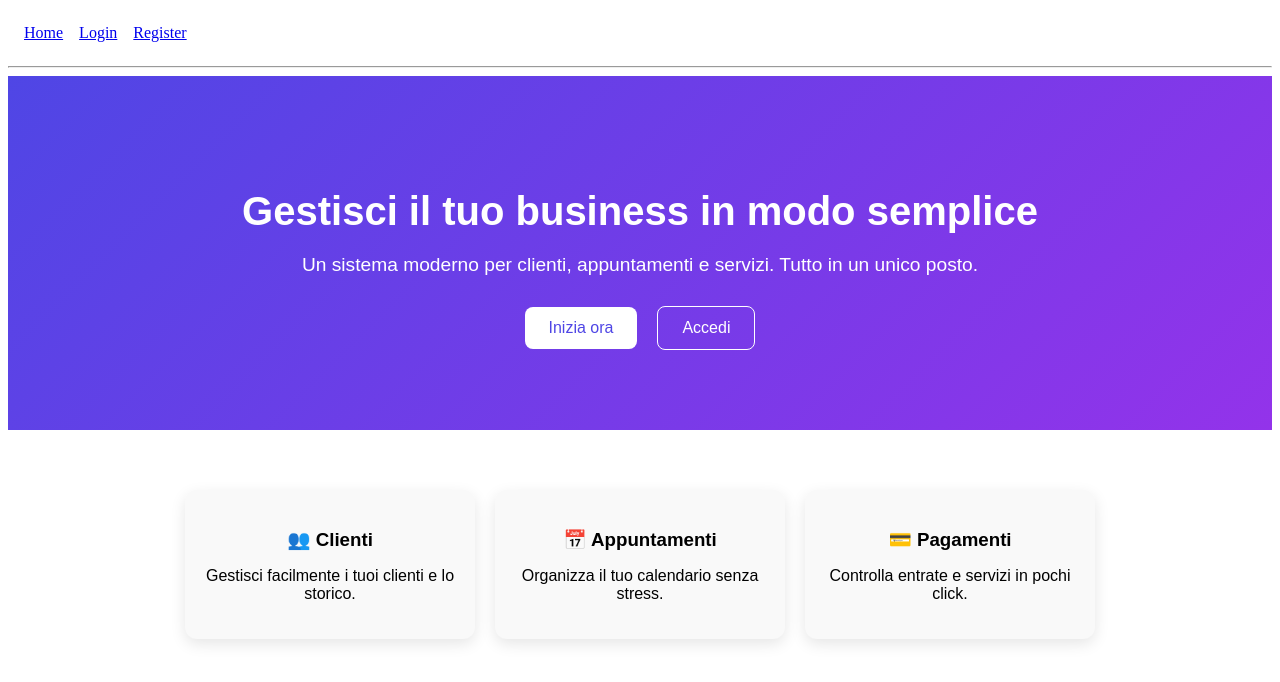
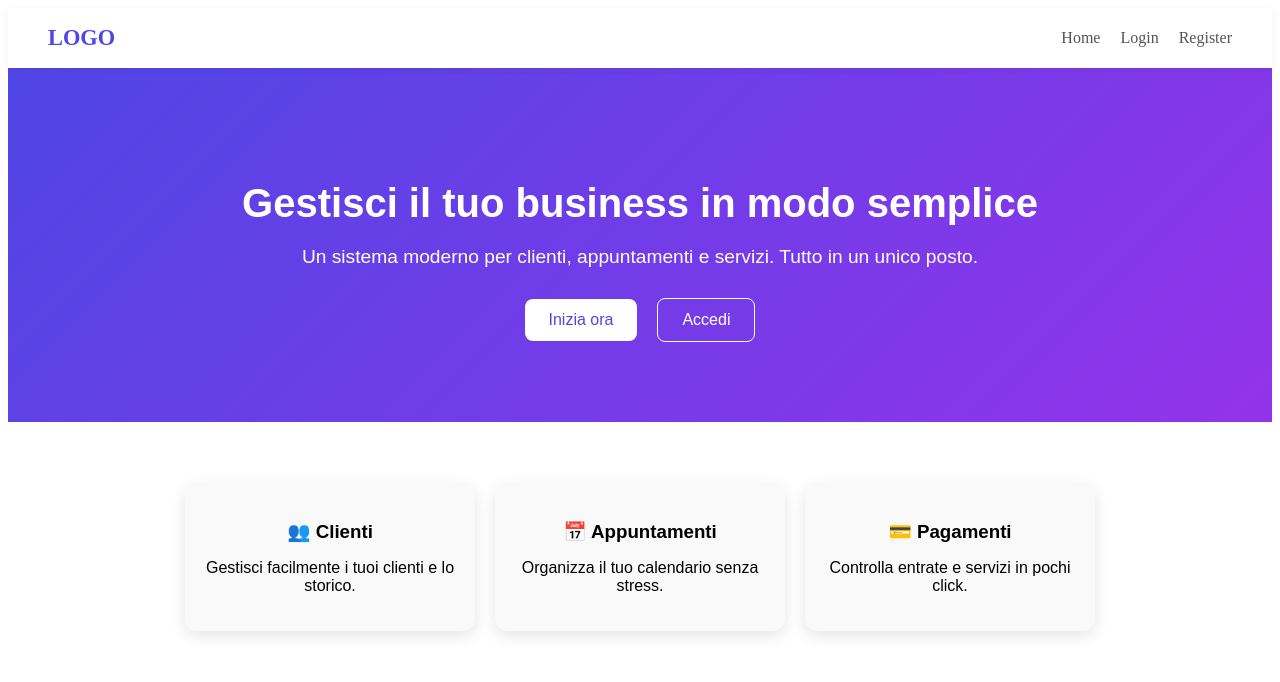
Before and after one commit to theMANGOlorian/webappTelefonia, an Angular app in the folder webui/: page / in a window 1280 px wide. Shown: the top 682 px of the page. Built offline with nearby package versions, Linux system fonts and the light colour scheme.

Commit message:
sistemato stile navbar

```diff
--- a/webui/src/app/app.html
+++ b/webui/src/app/app.html
@@ -1,9 +1,11 @@
-<nav style="padding: 1rem; display: flex; gap: 1rem;">
-  <a routerLink="/">Home</a>
-  <a routerLink="/login">Login</a>
-  <a routerLink="/register">Register</a>
+<nav class="navbar">
+  <div class="logo">LOGO</div>
+
+  <div class="links">
+    <a routerLink="/">Home</a>
+    <a routerLink="/login">Login</a>
+    <a routerLink="/register">Register</a>
+  </div>
 </nav>
 
-<hr />
-
 <router-outlet />
--- a/webui/src/app/app.scss
+++ b/webui/src/app/app.scss
@@ -0,0 +1,50 @@
+.navbar {
+  display: flex;
+  justify-content: space-between;
+  align-items: center;
+  padding: 16px 40px;
+  background: #ffffff;
+  box-shadow: 0 2px 10px rgba(0, 0, 0, 0.05);
+  position: sticky;
+  top: 0;
+  z-index: 100;
+
+  .logo {
+    font-size: 1.4rem;
+    font-weight: bold;
+    color: #4f46e5;
+  }
+
+  .links {
+    display: flex;
+    gap: 20px;
+
+    a {
+      text-decoration: none;
+      color: #555;
+      font-weight: 500;
+      position: relative;
+      padding: 5px 0;
+      transition: all 0.2s ease;
+
+      &:hover {
+        color: #4f46e5;
+      }
+
+      &.active {
+        color: #4f46e5;
+      }
+
+      &.active::after {
+        content: '';
+        position: absolute;
+        left: 0;
+        bottom: -4px;
+        width: 100%;
+        height: 2px;
+        background: #4f46e5;
+        border-radius: 2px;
+      }
+    }
+  }
+}
```
